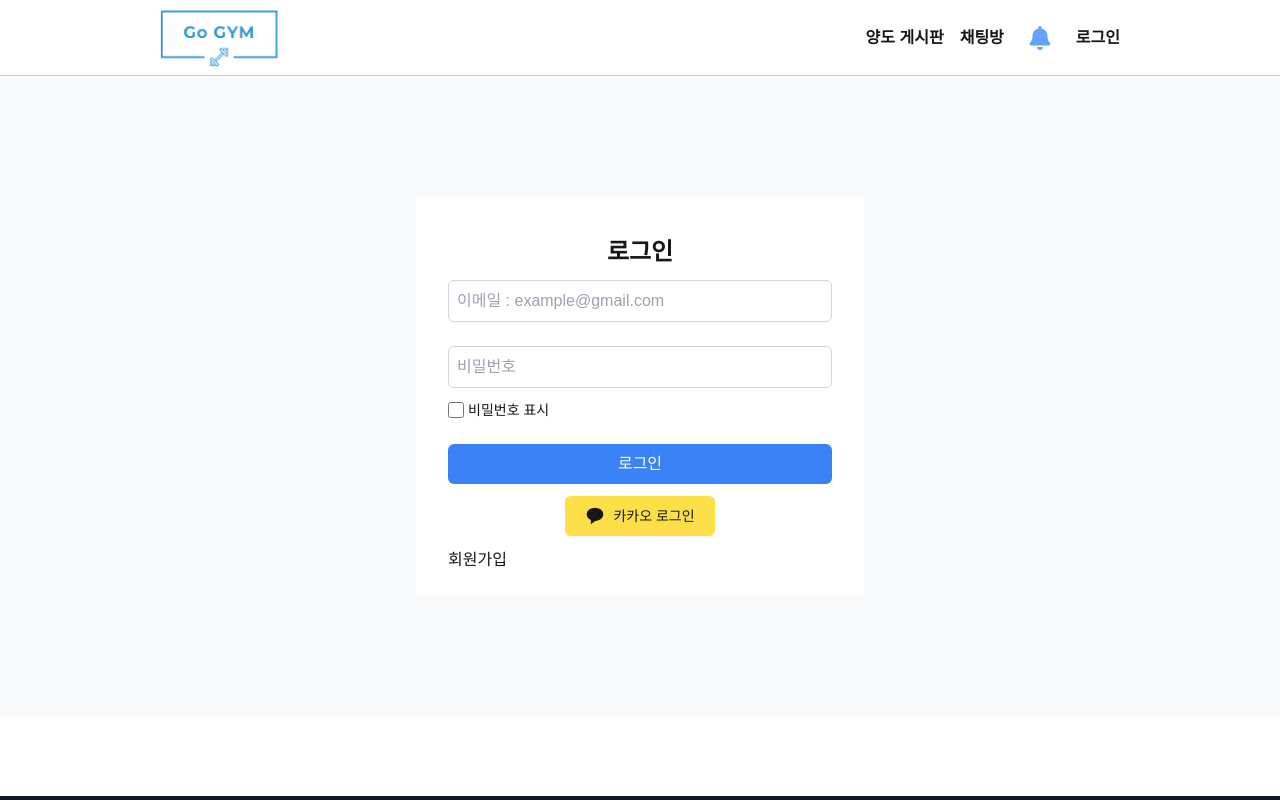
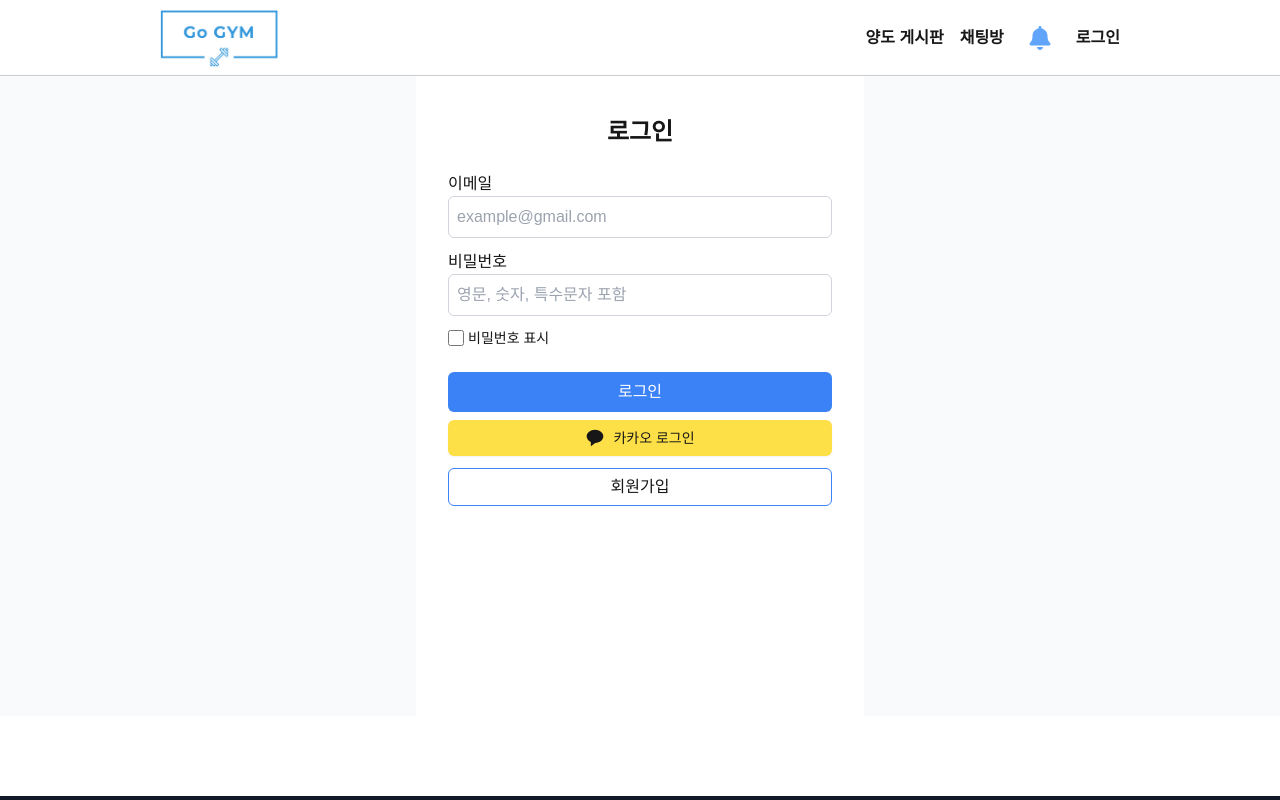
Before and after one commit to MinJuPark52/Go-Gym, a Next.js app: page /login in a window 1280 px wide. Shown: the top 800 px of the page. Built offline with nearby package versions, Linux system fonts and the light colour scheme; no server answers; a web font is replaced by a local one.

Commit message:
Fix:Login Design

```diff
--- a/components/Notification/Notice.tsx
+++ b/components/Notification/Notice.tsx
@@ -71,7 +71,7 @@ export default function Notice() {
         eventSource.close();
       };
     }
-  }, [loginState, token]);
+  }, [loginState, token, error]);
 
   // 2. 알림 읽음 상태 변경
   const notificationsRead = async (notificationId: number) => {
--- a/components/User/Login.tsx
+++ b/components/User/Login.tsx
@@ -127,26 +127,31 @@ export default function LoginForm() {
   return (
     <form
       onSubmit={handleLoginSubmit}
-      className="h-[25rem] w-full max-w-md space-y-3 bg-white p-8"
+      className="h-full w-full max-w-md bg-white p-8"
     >
       <h2 className="mt-2 text-center text-2xl font-semibold">로그인</h2>
+      <br />
+      <div>
+        <label>이메일</label>
+        <LoginInput
+          type="email"
+          placeholder="example@gmail.com"
+          value={loginFormData.email}
+          onChange={handleLoginChange("email")}
+          errorMessage={loginErrors.email}
+        />
+      </div>
 
-      <LoginInput
-        type="email"
-        placeholder="이메일 : example@gmail.com"
-        value={loginFormData.email}
-        onChange={handleLoginChange("email")}
-        errorMessage={loginErrors.email}
-      />
       <div>
+        <label>비밀번호</label>
         <LoginInput
           type={showPw ? "text" : "password"}
-          placeholder="비밀번호"
+          placeholder="영문, 숫자, 특수문자 포함"
           value={loginFormData.password}
           onChange={handleLoginChange("password")}
           errorMessage={loginErrors.password}
         />
-        <div className="mb-3 flex items-center">
+        <div className="mb-2 flex items-center">
           <input
             type="checkbox"
             id="showPassword"
@@ -162,7 +167,7 @@ export default function LoginForm() {
 
       <button
         type="submit"
-        className="mt-4 w-full rounded-md bg-blue-500 py-2 text-white hover:bg-blue-600 focus:outline-none"
+        className="mt-4 w-full rounded-md bg-blue-500 py-2 text-white focus:outline-none"
       >
         로그인
       </button>
@@ -171,14 +176,18 @@ export default function LoginForm() {
         onClick={handleKakaoLogin}
         className="mt-2 flex cursor-pointer items-center justify-center"
       >
-        <div className="inline-flex h-[40px] w-[150px] items-center justify-center rounded-md bg-yellow-300 shadow-sm">
+        <div className="inline-flex w-full items-center justify-center rounded-md bg-yellow-300 py-2 shadow-sm">
           <BiSolidMessageRounded className="mr-2 h-[20px] w-[20px]" />
           <span className="text-center text-sm">카카오 로그인</span>
         </div>
       </div>
-      <div>
-        <Link href="/signup">회원가입</Link>
-      </div>
+
+      <button
+        type="submit"
+        className="mt-3 w-full rounded-md border border-blue-500 py-1.5"
+      >
+        <Link href="/signup"> 회원가입</Link>
+      </button>
     </form>
   );
 }
--- a/components/User/Signup.tsx
+++ b/components/User/Signup.tsx
@@ -338,7 +338,7 @@ export default function SignupPage() {
     <div className="flex h-[40rem] w-full items-center justify-center border-r-gray-300 bg-gray-50">
       <form
         onSubmit={handleSignupSubmit}
-        className="h-[35rem] w-full max-w-md space-y-2.5 bg-white p-8"
+        className="h-full w-full max-w-md space-y-4 bg-white p-8"
       >
         <h2 className="text-center text-2xl font-semibold">회원가입</h2>
 
@@ -496,7 +496,7 @@ export default function SignupPage() {
         <div>
           <button
             type="submit"
-            className="w-full rounded-md bg-blue-500 py-2 text-white"
+            className="mt-3 w-full rounded-md bg-blue-500 py-2 text-white"
           >
             회원가입
           </button>
```
